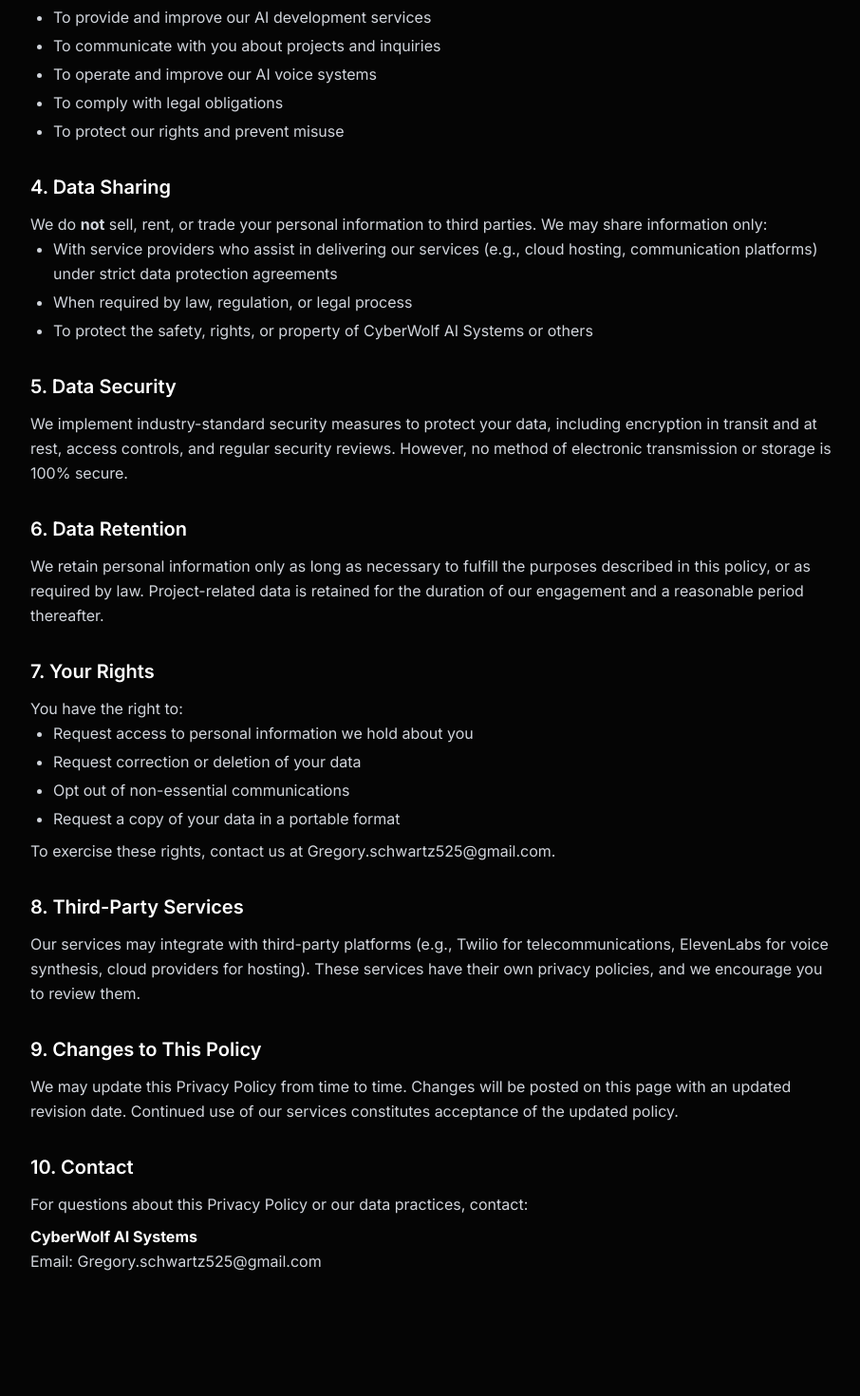
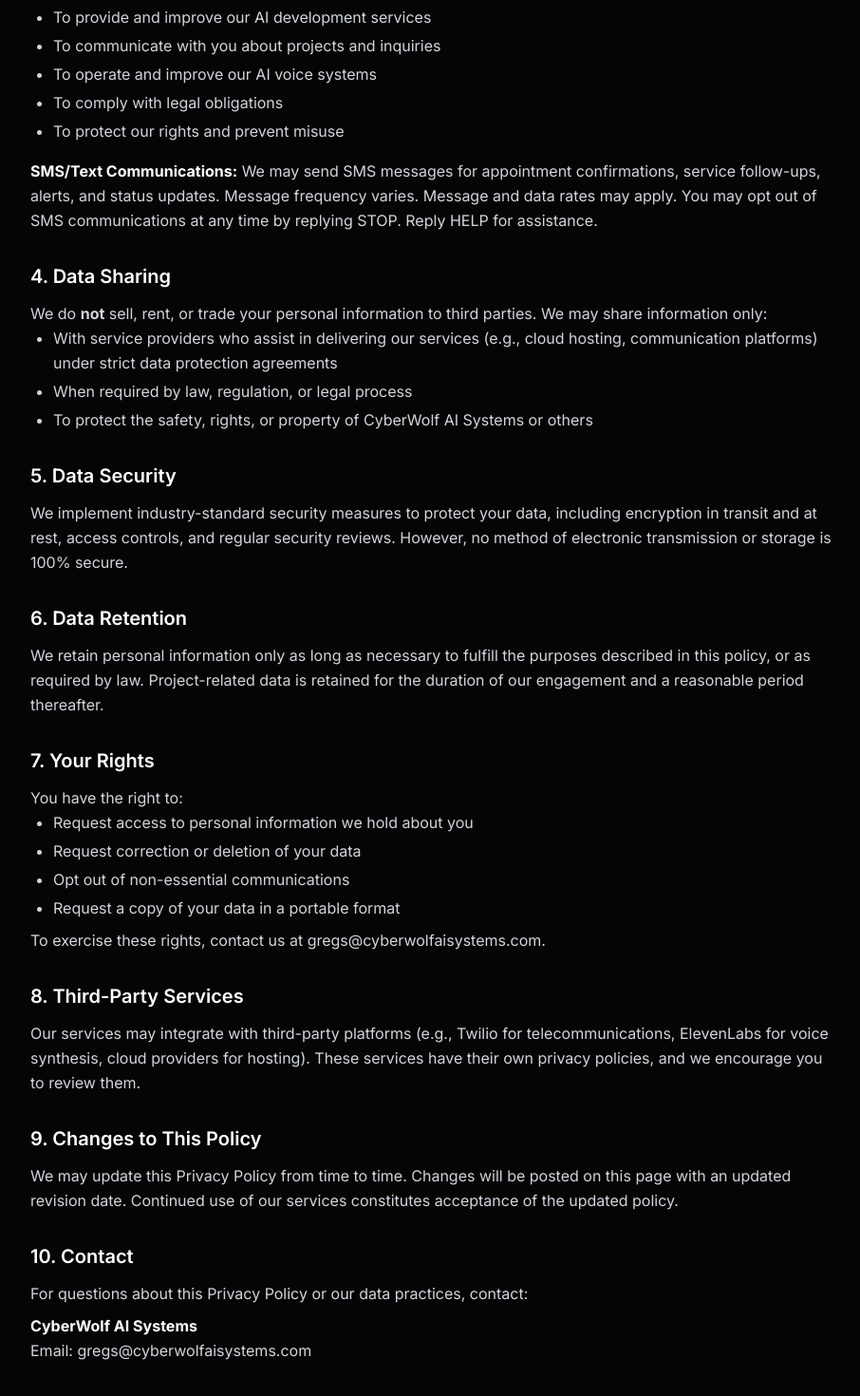
Before and after one commit to wolfcore25/cyberwolf-ai-site, a Next.js app: page /privacy in a window 1280 px wide. Shown: the part 866-2336 px from the top of the page at 95% size, without its empty margins (184-1090 px from the left). Before the commit the page ends 2271 px from the top, so only its background shows below. Built offline with nearby package versions, Linux system fonts and the light colour scheme.

Commit message:
Add SMS/Text Communications to privacy policy Section 3

```diff
--- a/src/app/page.tsx
+++ b/src/app/page.tsx
@@ -336,8 +336,8 @@
           {[
             {
               label: "Email",
-              value: "gregory.schwartz525@gmail.com",
-              href: "mailto:gregory.schwartz525@gmail.com",
+              value: "gregs@cyberwolfaisystems.com",
+              href: "mailto:gregs@cyberwolfaisystems.com",
             },
             {
               label: "Upwork",
--- a/src/app/privacy/page.tsx
+++ b/src/app/privacy/page.tsx
@@ -20,7 +20,7 @@
 
       <div className="max-w-4xl mx-auto px-6 py-16">
         <h1 className="text-4xl font-bold mb-2">Privacy Policy</h1>
-        <p className="text-gray-500 text-sm mb-12">Last updated: April 3, 2026</p>
+        <p className="text-gray-500 text-sm mb-12">Last updated: May 9, 2026</p>
 
         <div className="prose prose-invert max-w-none space-y-8 text-gray-300 leading-relaxed">
           <section>
@@ -64,6 +64,12 @@
               <li>To comply with legal obligations</li>
               <li>To protect our rights and prevent misuse</li>
             </ul>
+            <p className="mt-4">
+              <strong className="text-white">SMS/Text Communications:</strong> We may send SMS
+              messages for appointment confirmations, service follow-ups, alerts, and status
+              updates. Message frequency varies. Message and data rates may apply. You may opt
+              out of SMS communications at any time by replying STOP. Reply HELP for assistance.
+            </p>
           </section>
 
           <section>
@@ -108,8 +114,8 @@
             </ul>
             <p className="mt-2">
               To exercise these rights, contact us at{" "}
-              <a href="mailto:Gregory.schwartz525@gmail.com" className="text-[var(--cyber-orange)] hover:underline">
-                Gregory.schwartz525@gmail.com
+              <a href="mailto:gregs@cyberwolfaisystems.com" className="text-[var(--cyber-orange)] hover:underline">
+                gregs@cyberwolfaisystems.com
               </a>.
             </p>
           </section>
@@ -140,8 +146,8 @@
             <p className="mt-2">
               <strong className="text-white">CyberWolf AI Systems</strong><br />
               Email:{" "}
-              <a href="mailto:Gregory.schwartz525@gmail.com" className="text-[var(--cyber-orange)] hover:underline">
-                Gregory.schwartz525@gmail.com
+              <a href="mailto:gregs@cyberwolfaisystems.com" className="text-[var(--cyber-orange)] hover:underline">
+                gregs@cyberwolfaisystems.com
               </a>
             </p>
           </section>
--- a/src/app/terms/page.tsx
+++ b/src/app/terms/page.tsx
@@ -151,8 +151,8 @@
             <p className="mt-2">
               <strong className="text-white">CyberWolf AI Systems</strong><br />
               Email:{" "}
-              <a href="mailto:Gregory.schwartz525@gmail.com" className="text-[var(--cyber-orange)] hover:underline">
-                Gregory.schwartz525@gmail.com
+              <a href="mailto:gregs@cyberwolfaisystems.com" className="text-[var(--cyber-orange)] hover:underline">
+                gregs@cyberwolfaisystems.com
               </a>
             </p>
           </section>
```
